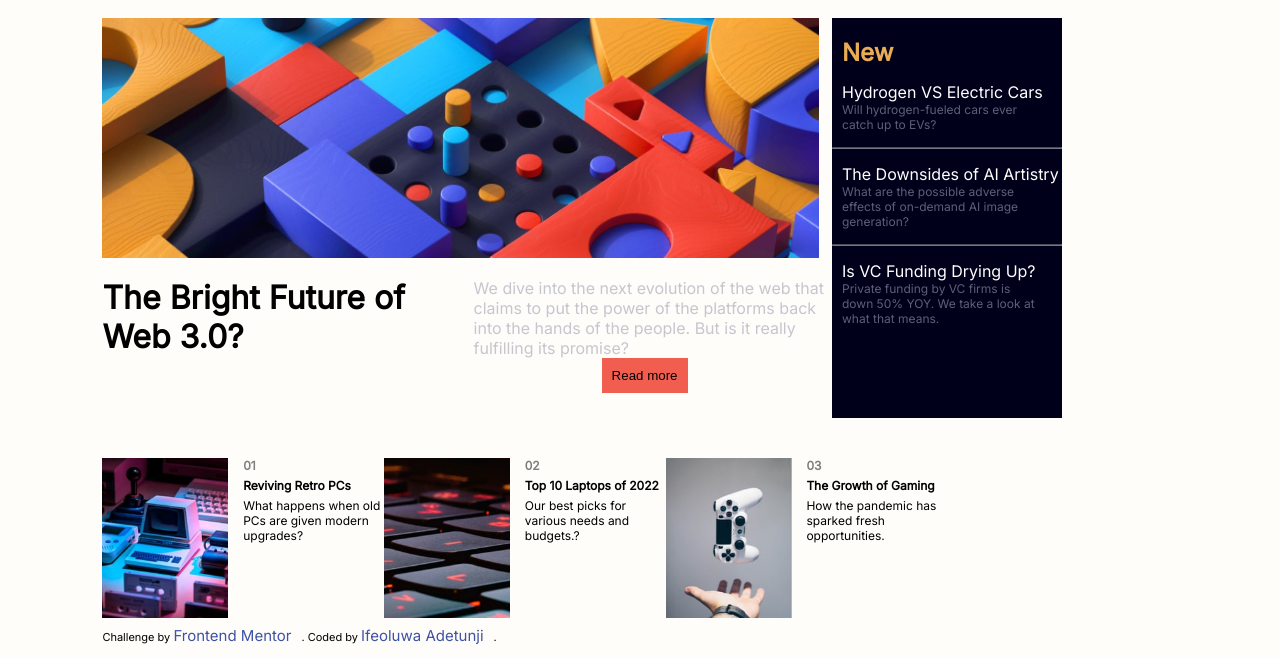
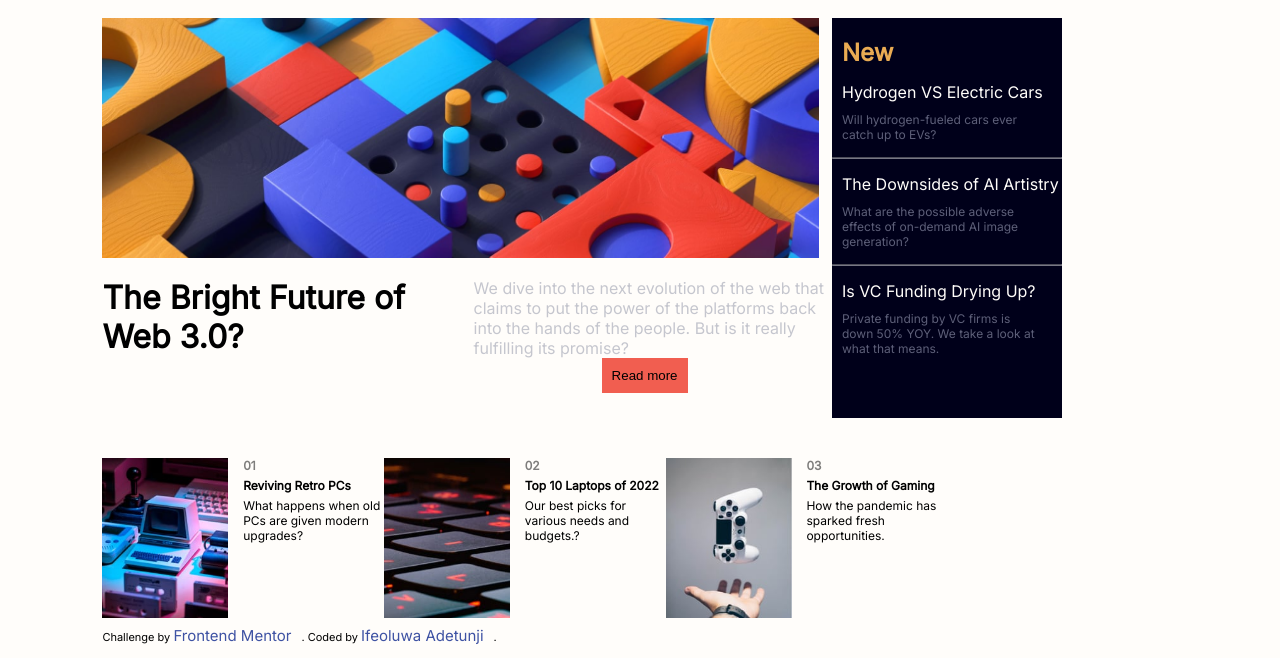
Before and after one commit to Ifeoluwaadetunji/homepage-challenge, a plain HTML site: page index.html in a window 1280 px wide. Shown: the part 142-800 px from the top of the page. Drawn offline with Linux system fonts and the light colour scheme.

Commit message:
quick news fix

```diff
--- a/index.css
+++ b/index.css
@@ -102,12 +102,15 @@ margin-bottom: 5vh;
     margin-left: 10px;
     margin-top: 20px;
     margin-bottom: 10px;
+    font-weight: bold;
 }
 
 .head{
     list-style: none;
     margin-top: 15px;
     margin-left: 10px;
+    margin-bottom: 10px;
+    color: var(--off-white);
 }
 .txt{
     font-size: 12px;
@@ -421,6 +424,7 @@ grid-template-columns: 1fr 1fr;
     left: 8vw;
     margin-bottom: 15px;
 }
+
 .attribution { font-size: 11px; text-align: center;
     position: relative;
     top: 83vh;
```
Also changed, not shown: 1 other file.
